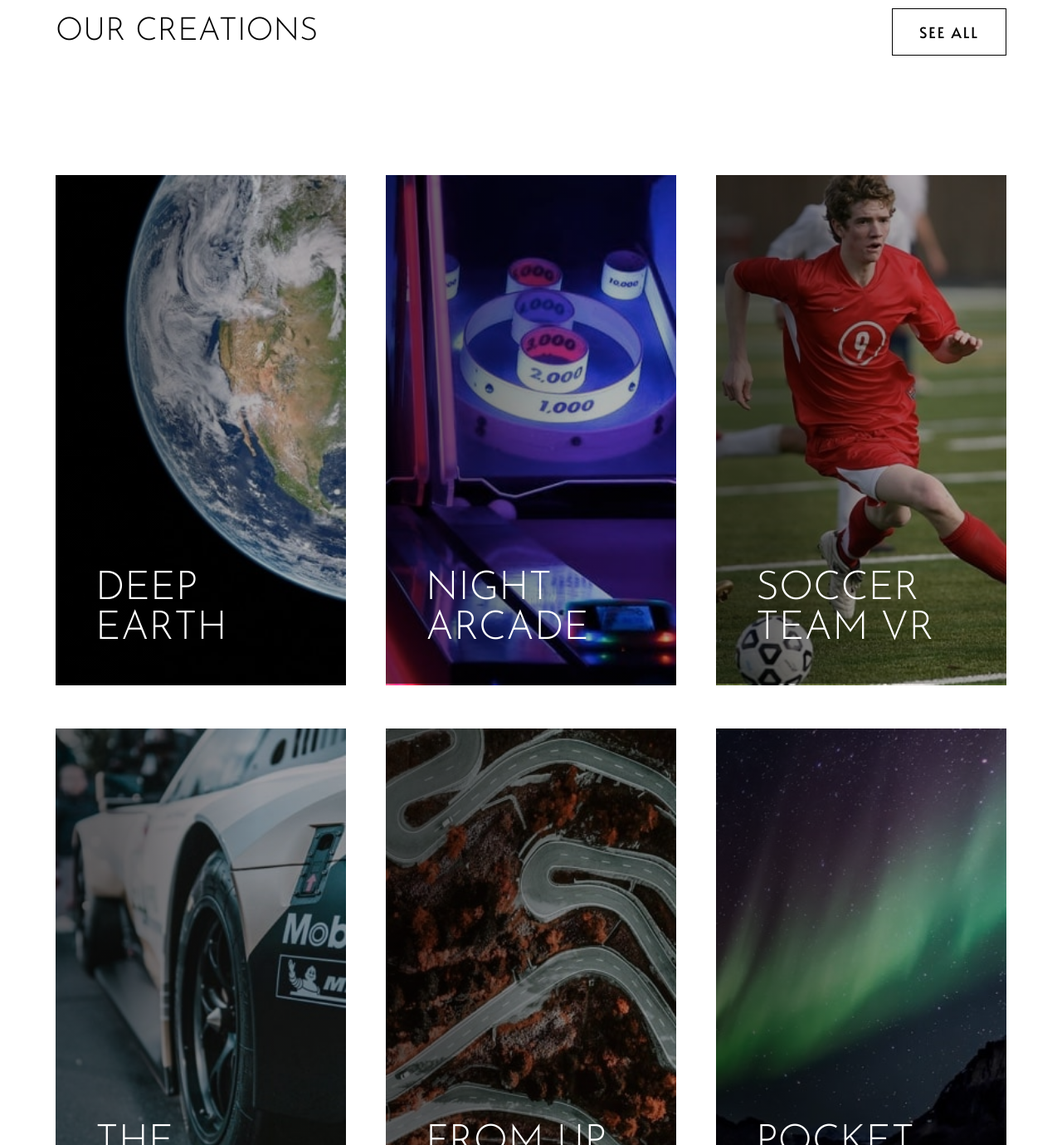
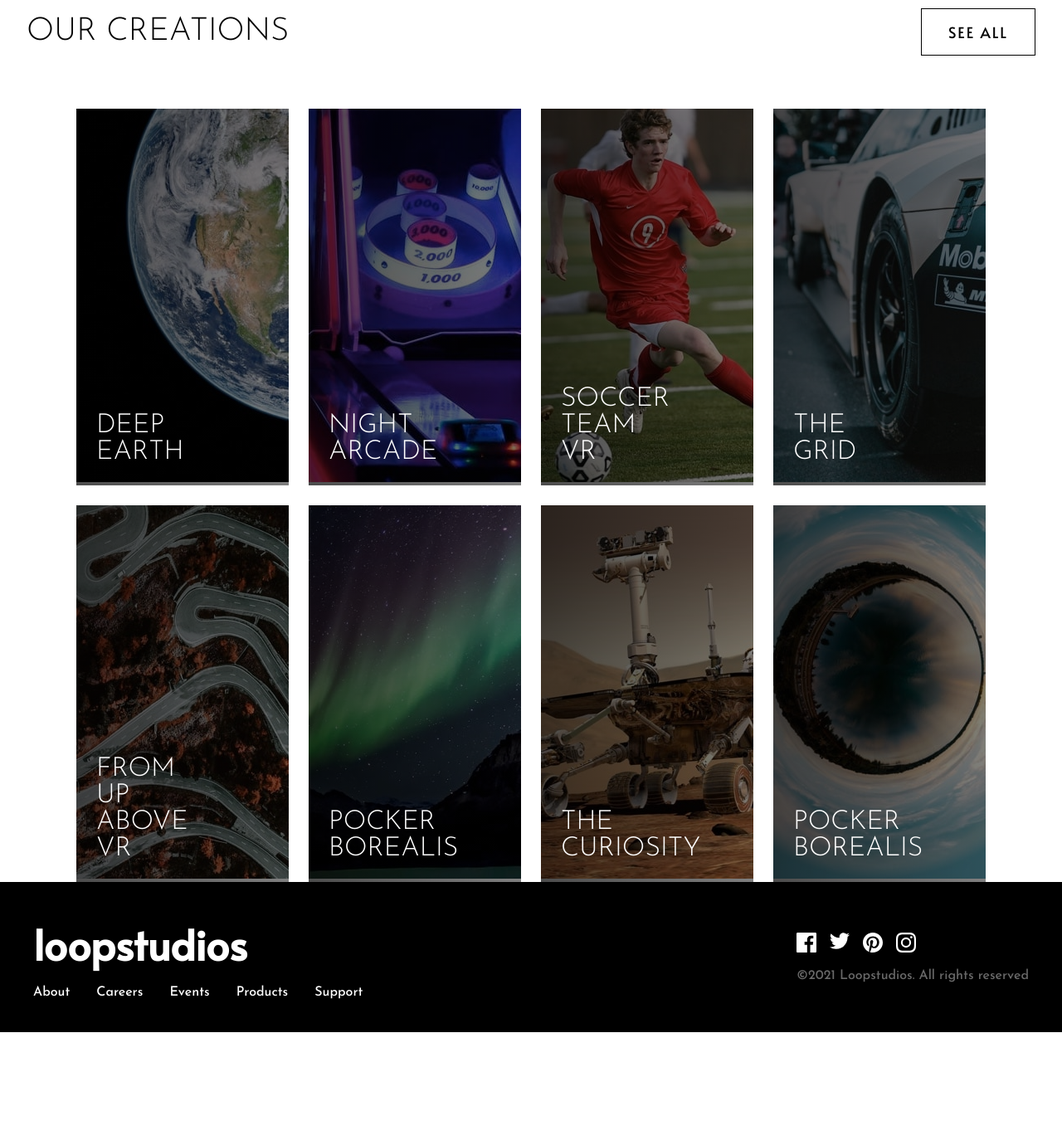
Before and after one commit to sreehariv-code/loopstudios-landing-page-main, a plain HTML site: page index.html in a window 1280 px wide. Shown: the part 1420-2800 px from the top of the page at 83% size. After the commit the page ends 2664 px from the top, so only its background shows below. Drawn offline with Linux system fonts and the light colour scheme.

Commit message:
making grid responsive

```diff
--- a/index.html
+++ b/index.html
@@ -37,6 +37,9 @@
           <a href="" class="navlink">Products</a>
           <a href="" class="navlink">Support</a>
         </div>
+        <button class="toggle-btn">
+          <img src="./images/icon-hamburger.svg" alt="" />
+        </button>
       </nav>
       <div class="hero-content">
         <p>Immersive experiences that deliver</p>
@@ -65,121 +68,142 @@
             <p>Our creations</p>
             <button>See All</button>
           </div>
-          <div class="grid-wrapper">
-            <div class="grid-section">
-              <a title="card-link" href="#" class="card">
+          <section class="grid-section">
+            <a href="" class="card-link">
               <figure>
                 <picture>
                   <source
-                      media="(max-width:991px)"
-                      srcset="/images/mobile/image-deep-earth.jpg"
-                    />
-                    <img src="./images/desktop/image-deep-earth.jpg" alt="" />
-                  </picture>
-                  <figcaption class="tag">Deep Earth</figcaption>
-                </figure>
-              </a>
-              <a title="card-link" href="#" class="card">
-                <picture>
-                  <source
-                    media="(max-width:991px)"
-                    srcset="/images/mobile/image-night-arcade.jpg"
-                  />
-                  <img src="./images/desktop/image-night-arcade.jpg" alt="" />
-                </picture>
-                <p class="tag">Night Arcade</p>
-              </a>
-              <a title="card-link" href="#" class="card">
-                <picture>
-                  <source
-                    media="(max-width:991px)"
-                    srcset="/images/mobile/image-soccer-team.jpg"
-                  />
-                  <img src="./images/desktop/image-soccer-team.jpg" alt="" />
-                </picture>
-                <p class="tag">Soccer team VR</p>
-              </a>
-              <a title="card-link" href="#" class="card">
-                <picture>
-                  <source
-                    media="(max-width:991px)"
-                    srcset="/images/mobile/image-grid.jpg"
-                  />
-                  <img src="./images/desktop/image-grid.jpg" alt="" />
-                </picture>
-                <p class="tag">
-                  The <br />
-                  grid
-                </p>
-              </a>
-              <a title="card-link" href="#" class="card">
-                <picture>
-                  <source
-                    media="(max-width:991px)"
-                    srcset="/images/mobile/image-from-above.jpg"
-                  />
-                  <img src="./images/desktop/image-from-above.jpg" alt="" />
-                </picture>
-                <p class="tag">From up above VR</p>
-              </a>
-              <a title="card-link" href="#" class="card">
-                <picture>
-                  <source
-                    media="(max-width:991px)"
-                    srcset="/images/mobile/image-pocket-borealis.jpg"
+                    media="(min-width:700px)"
+                    srcset="/images/desktop/image-deep-earth.jpg"
                   />
                   <img
-                    src="./images/desktop/image-pocket-borealis.jpg"
+                    class="card-image"
+                    src="./images/mobile/image-deep-earth.jpg"
                     alt=""
                   />
                 </picture>
-                <p class="tag">Pocket borealis</p>
+                <figcaption>Deep Earth</figcaption>
+              </figure>
             </a>
-              <a title="card-link" href="#" class="card">
+            <a href="" class="card-link">
+              <figure>
                 <picture>
                   <source
-                    media="(max-width:991px)"
-                    srcset="/images/mobile/image-curiosity.jpg"
+                    media="(min-width:700px)"
+                    srcset="/images/desktop/image-night-arcade.jpg"
                   />
-                  <img src="./images/desktop/image-curiosity.jpg" alt="" />
+                  <img
+                    class="card-image"
+                    src="./images/mobile/image-night-arcade.jpg"
+                    alt=""
+                  />
                 </picture>
-                <p class="tag">The curiosity</p>
+                <figcaption>Night Arcade</figcaption>
+              </figure>
             </a>
-              <a title="card-link" href="#" class="card">
+            <a href="" class="card-link">
+              <figure>
                 <picture>
                   <source
-                    media="(max-width:991px)"
-                    srcset="/images/mobile/image-fisheye.jpg"
+                    media="(min-width:700px)"
+                    srcset="/images/desktop/image-soccer-team.jpg"
                   />
-                  <img src="./images/desktop/image-fisheye.jpg" alt="" />
+                  <img
+                    class="card-image"
+                    src="./images/mobile/image-soccer-team.jpg"
+                    alt=""
+                  />
                 </picture>
-                <p class="tag">Make it fisheye</p>
+                <figcaption>Soccer Team VR</figcaption>
+              </figure>
             </a>
-            </div>
-          </div>
+            <a href="" class="card-link">
+              <figure>
+                <picture>
+                  <source
+                    media="(min-width:700px)"
+                    srcset="/images/desktop/image-grid.jpg"
+                  />
+                  <img
+                    class="card-image"
+                    src="./images/mobile/image-grid.jpg"
+                    alt=""
+                  />
+                </picture>
+                <figcaption>The Grid</figcaption>
+              </figure>
+            </a>
+            <a href="" class="card-link">
+              <figure>
+                <picture>
+                  <source
+                    media="(min-width:700px)"
+                    srcset="/images/desktop/image-from-above.jpg"
+                  />
+                  <img
+                    class="card-image"
+                    src="./images/mobile/image-from-above.jpg"
+                    alt=""
+                  />
+                </picture>
+                <figcaption>From Up Above VR</figcaption>
+              </figure>
+            </a>
+            <a href="" class="card-link">
+              <figure>
+                <picture>
+                  <source
+                    media="(min-width:700px)"
+                    srcset="/images/desktop/image-pocket-borealis.jpg"
+                  />
+                  <img
+                    class="card-image"
+                    src="./images/mobile/image-pocket-borealis.jpg"
+                    alt=""
+                  />
+                </picture>
+                <figcaption>Pocker Borealis</figcaption>
+              </figure>
+            </a>
+            <a href="" class="card-link">
+              <figure>
+                <picture>
+                  <source
+                    media="(min-width:700px)"
+                    srcset="/images/desktop/image-curiosity.jpg"
+                  />
+                  <img
+                    class="card-image"
+                    src="./images/mobile/image-curiosity.jpg"
+                    alt=""
+                  />
+                </picture>
+                <figcaption>The Curiosity</figcaption>
+              </figure>
+            </a>
+            <a href="" class="card-link">
+              <figure>
+                <picture>
+                  <source
+                    media="(min-width:700px)"
+                    srcset="/images/desktop/image-fisheye.jpg"
+                  />
+                  <img
+                    class="card-image"
+                    src="./images/mobile/image-fisheye.jpg"
+                    alt=""
+                  />
+                </picture>
+                <figcaption>Pocker Borealis</figcaption>
+              </figure>
+            </a>
+          </section>
         </div>
       </section>
     </main>
     <footer>
-      <div class="footer-wrapper">
-        <div class="footer-header">
+      <div class="nav-section">
         <h2>loopstudios</h2>
-          <div class="social-links">
-            <a href="" aria-label="Facebook" title="Facebook" class="links"
-              ><img src="images/icon-facebook.svg" alt=""
-            /></a>
-            <a href="" aria-label="Twitter" title="Twitter" class="links"
-              ><img src="images/icon-twitter.svg" alt=""
-            /></a>
-            <a href="" aria-label="Pinterest" title="Pinterest" class="links"
-              ><img src="images/icon-pinterest.svg" alt=""
-            /></a>
-            <a href="" aria-label="Instagram" title="Instagram" class="links"
-              ><img src="images/icon-instagram.svg" alt=""
-            /></a>
-          </div>
-        </div>
-        <div class="navigation" role="navigation">
         <div class="navlinks">
           <a href="" class="navlink">About</a>
           <a href="" class="navlink">Careers</a>
@@ -187,9 +211,18 @@
           <a href="" class="navlink">Products</a>
           <a href="" class="navlink">Support</a>
         </div>
-          <div class="copyright-tag">
-            © 2021 Loopstudios. All rights reserved.
       </div>
+      <div class="link-section">
+        <div class="social-links">
+          <a href=""> <img src="./images/icon-facebook.svg" alt="" /> </a
+          ><a href=""> <img src="./images/icon-twitter.svg" alt="" /> </a
+          ><a href=""> <img src="./images/icon-pinterest.svg" alt="" /> </a
+          ><a href="">
+            <img src="./images/icon-instagram.svg" alt="" />
+          </a>
+        </div>
+        <div class="copyright">
+          <p>&copy;2021 Loopstudios. All rights reserved</p>
         </div>
       </div>
     </footer>
--- a/styles/style.css
+++ b/styles/style.css
@@ -25,7 +25,9 @@ header {
   background-repeat: no-repeat;
   background-size: cover;
   background-position: center;
-  padding: 0 14rem;
+  padding: 0 10rem 5rem;
+  display: flex;
+  flex-direction: column;
 }
 
 nav {
@@ -53,6 +55,13 @@ nav {
   font-size: 1.25rem;
 }
 
+.toggle-btn {
+  background-color: transparent;
+  border: none;
+  cursor: pointer;
+  display: none;
+}
+
 .hero-content {
   color: #fff;
   text-transform: uppercase;
@@ -67,7 +76,7 @@ nav {
 
 .about {
   display: flex;
-  padding: 10rem 2rem;
+  padding: 10rem 5rem;
   justify-content: center;
 }
 
@@ -105,7 +114,7 @@ nav {
 .work {
   display: flex;
   flex-direction: column;
-  /* align-items: center; */
+  padding-inline: 2rem;
 }
 
 .work .heading {
@@ -144,54 +153,43 @@ nav {
   border-radius: 30px;
 }
 
-.grid-wrapper {
-  padding-bottom: 10rem;
+.grid-section {
+  display: grid;
+  grid-template-columns: auto;
+  margin: 4rem auto 0;
+  gap: 1.5rem;
 }
 
-.grid-section {
-  padding-top: 9rem;
-  display: grid;
-  grid-template-columns: repeat(4, 350px);
-  gap: 3rem;
+.grid-section .card-link {
+  position: relative;
+  max-width: 100%;
 }
 
-.grid-section .card {
-  display: inline-block;
-  min-width: 20%;
+.card-link figure::before {
+  position: absolute;
+  content: "";
+  inset: 0;
+  background: linear-gradient(to right, rgba(0, 0, 0, 0.7), rgba(0, 0, 0, 0.5));
+}
 
+.card-link figure {
   position: relative;
 }
 
-.card::before {
-  position: absolute;
-  content: "";
-  min-width: 100%;
-  max-height: 99%;
-  background: linear-gradient(
-    90deg,
-    rgba(0, 0, 0, 0.6) 20%,
-    rgba(0, 0, 0, 0.3) 70%
-  );
-  z-index: 1;
-  inset: 0;
+.card-image {
+  max-width: 100%;
 }
 
-.card img {
-  min-width: 100%;
-  object-fit: cover;
-}
-
-.card .tag {
+figcaption {
   position: absolute;
-  z-index: 2;
-  color: #fff;
-  bottom: 3rem;
-  left: 3rem;
+  z-index: 9999;
+  text-transform: uppercase;
   font-family: var(--Josefin);
-  text-transform: uppercase;
-  width: 80%;
-  font-size: 3rem;
-  font-weight: 100;
+  bottom: 1.5rem;
+  left: 1.5rem;
+  font-size: 2rem;
+  width: 40%;
+  font-weight: lighter;
 }
 
 /*Footer*/
@@ -199,42 +197,34 @@ footer {
   background: #000;
   min-height: 18svh;
   padding: 2.5rem;
-}
-
-.footer-wrapper {
-  max-width: 80%;
-  margin-inline: auto;
-}
-
-.footer-header {
   display: flex;
   justify-content: space-between;
   align-items: center;
 }
 
-.footer-header h2 {
-  color: #fff;
-  font-family: var(--Alata);
-  font-size: 1.6vw;
-  margin-bottom: 2rem;
+footer .nav-section,
+footer .link-section {
+  display: flex;
+  flex-direction: column;
+  gap: 1rem;
 }
 
-.social-links {
-  display: flex;
-  gap: 1.125rem;
+footer .nav-section h2 {
+  font-family: var(--Alata);
+  color: #fff;
+  font-size: clamp(30px, 5vw, 50px);
 }
 
-.social-links .links img {
-  width: 36px;
+footer .nav-section .navlinks .navlink {
+  font-size: clamp(1rem, 1vw, 25px);
 }
 
-.navigation {
+footer .link-section .social-links {
   display: flex;
-  justify-content: space-between;
-  align-items: flex-end;
+  gap: 1rem;
 }
 
-.copyright-tag {
+.copyright {
   color: hsl(0, 0%, 41%);
   font-family: var(--Josefin);
 }
@@ -262,10 +252,6 @@ footer {
   .about-content .heading {
     font-size: 3rem;
   }
-
-  .grid-section {
-    grid-template-columns: repeat(3, 350px);
-  }
 }
 
 @media screen and (max-width: 1200px) {
@@ -289,37 +275,73 @@ footer {
   .about-content .description {
     max-width: 100%;
   }
-
-  .grid-section {
-    grid-template-columns: repeat(2, 350px);
-  }
 }
 
 @media screen and (max-width: 991px) {
-  .grid-section {
-    grid-template-columns: 1fr;
-    grid-auto-flow: row;
+  footer {
+    flex-direction: column;
+    gap: 1rem;
   }
-
-  .grid-section .card {
-    min-width: 100%;
+  footer .nav-section h2 {
+    text-align: center;
+  }
+  footer .link-section {
+    align-items: center;
   }
 }
 
 @media screen and (max-width: 700px) {
-  .work-wrapper {
-    display: flex;
+  nav {
+    position: relative;
+    isolation: isolate;
+  }
+  nav .logo {
+    font-size: 5vw;
+  }
+  nav .navlinks {
+    /* display: none; */
     flex-direction: column;
-    /* align-items: center; */
+    position: absolute;
+    right: 0;
+    top: 0;
+    padding: 2rem 2rem 0 0;
+    background-color: #000;
+    width: 100%;
+    height: 100vh;
+    z-index: -1;
+  }
+
+  .toggle-btn {
+    display: block;
   }
   .work .heading p {
     font-size: 3rem;
+  }
+
+  footer .nav-section .navlinks {
+    flex-direction: column;
+    margin-bottom: 2rem;
+  }
+
+  footer .nav-section .navlinks .navlink {
+    text-align: center;
+  }
+
+  .copyright {
+    text-align: center;
   }
 }
 
 @media screen and (min-width: 1599px) {
   section {
     min-height: 90vh;
+  }
+}
+
+@media screen and (min-width: 700px) {
+  .grid-section {
+    grid-template-columns: repeat(2, 1fr);
+    max-width: 33rem;
   }
 }
 
@@ -340,10 +362,13 @@ footer {
     transform: translateX(-50%);
     top: 1.75rem;
   }
+
   .navlink:hover::before {
     width: 100%;
   }
-  .work {
-    align-items: center;
+
+  .grid-section {
+    grid-template-columns: repeat(4, 1fr);
+    min-width: 68.5rem;
   }
 }
```
Lines whose indentation alone changed are shown as unchanged.
